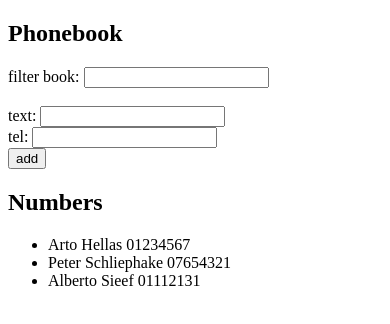
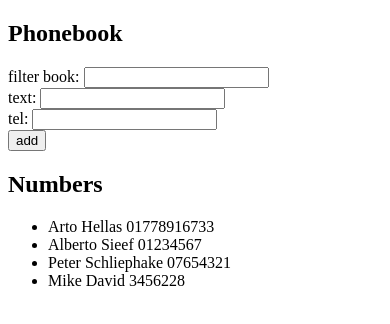
Before and after one commit to drzo1dberg/full-stack-open-submissions, a React (Vite) app in the folder part2 thephonebook/: page / in a window 390 px wide. Shown: the top 324 px of the page. Built offline with nearby package versions, Linux system fonts and the light colour scheme; data requests are answered from the project's data file.

Commit message:
solved 2.11: The Phonebook Step 6

```diff
--- /dev/null
+++ b/part2 thephonebook/db.json
@@ -0,0 +1,24 @@
+{
+    "persons":[
+      {
+        "name": "Arto Hellas",
+        "number": "01778916733",
+        "id": 1
+      },
+      {
+        "name": "Alberto Sieef",
+        "number": "01234567",
+        "id": 2
+      },
+      {
+        "name": "Peter Schliephake",
+        "number": "07654321",
+        "id": 3
+      },
+      {
+        "name": "Mike David",
+        "number": "3456228",
+        "id": 4
+      }
+    ]
+  }
--- a/part2 thephonebook/package.json
+++ b/part2 thephonebook/package.json
@@ -10,6 +10,7 @@
     "preview": "vite preview"
   },
   "dependencies": {
+    "axios": "^1.6.8",
     "react": "^18.2.0",
     "react-dom": "^18.2.0"
   },
@@ -21,6 +22,7 @@
     "eslint-plugin-react": "^7.33.2",
     "eslint-plugin-react-hooks": "^4.6.0",
     "eslint-plugin-react-refresh": "^0.4.5",
+    "json-server": "^1.0.0-beta.0",
     "vite": "^5.0.8"
   }
 }
--- a/part2 thephonebook/src/App.jsx
+++ b/part2 thephonebook/src/App.jsx
@@ -1,66 +1,22 @@
-import { useState } from "react";
+import { useState, useEffect } from "react";
+import AreTheseObjectsEqual from "./components/AreTheseObjectsEqual"
+import Phonebook from "./components/Phonebook"
+import Search from "./components/Search"
+import Input from './components/Input'
+import axios from "axios"
 
-const Phonebook = (props) => {
-  return (
-    <ul>
-      {props.arr.map((line) => {
-        return (
-          <li key={line.id}>
-            {line.name} {line.number}
-          </li>
-        );
-      })}
-    </ul>
-  );
-};
-const AreTheseObjectsEqual = (first, second) => {
-  for (const entry of first) {
-    if (
-      JSON.stringify(entry.name).toLowerCase() ===
-        JSON.stringify(second.name).toLowerCase() &&
-      second.name.length > 0
-    ) {
-      window.alert(`${second.name} is already added to phonebook`);
-      return true;
-    } else if (
-      JSON.stringify(entry.number) === JSON.stringify(second.number) &&
-      second.number.length > 0
-    ) {
-      window.alert(`The number ${second.number} is already added to phonebook`);
-      return true;
-    } else if (second.name.length <= 0 && second.number.length <= 0) {
-      window.alert("enter valid data");
-      return true;
-    }
-  }
-  return false;
-};
-const Search = (obj, query) =>
-  obj.filter((line) =>
-    JSON.stringify(line).toLowerCase().includes(query.toLowerCase())
-  );
-const Input = (props) => {
-  return props.value != null ? (
-    <div>
-      {props.text}
-      <input value={props.value} type={props.type} onChange={props.onChange} />
-    </div>
-  ) : (
-    <div>
-      {props.text}
-      <input type={props.type} onChange={props.onChange} />
-    </div>
-  );
-};
 const App = () => {
-  const [persons, setPersons] = useState([
-    { name: "Arto Hellas", number: "01234567", id: 1 },
-    { name: "Peter Schliephake", number: "07654321", id: 2 },
-    { name: "Alberto Sieef", number: "01112131", id: 3 },
-  ]);
+  const [persons, setPersons] = useState([]);
   const [newName, setNewName] = useState("");
   const [newNumber, setNewNumber] = useState("");
   const [query, setQuery] = useState([]);
+  useEffect(() =>  {
+    axios
+      .get('http://localhost:3001/persons')
+      .then(response => {
+        setPersons(response.data)
+      })
+  }, [])
   const handleForm = (e) => {
     e.preventDefault();
     const newPerson = {
@@ -78,7 +34,7 @@ const App = () => {
       case "text":
         setNewName(e.target.value);
         break;
-      case "number":
+      case "tel":
         setNewNumber(e.target.value);
         break;
       case "search":
@@ -98,7 +54,6 @@ const App = () => {
           onChange={handleInputChange}
         />
       </div>
-      <br />
       <form onSubmit={handleForm}>
         <div>
           <Input
@@ -109,7 +64,7 @@ const App = () => {
           />
           <Input
             text={"tel: "}
-            type="number"
+            type="tel"
             onChange={handleInputChange}
             value={newNumber}
           />
--- /dev/null
+++ b/part2 thephonebook/src/components/AreTheseObjectsEqual.jsx
@@ -0,0 +1,23 @@
+const AreTheseObjectsEqual = (first, second) => {
+    for (const entry of first) {
+      if (
+        JSON.stringify(entry.name).toLowerCase() ===
+          JSON.stringify(second.name).toLowerCase() &&
+        second.name.length > 0
+      ) {
+        window.alert(`${second.name} is already added to phonebook`);
+        return true;
+      } else if (
+        JSON.stringify(entry.number) === JSON.stringify(second.number) &&
+        second.number.length > 0
+      ) {
+        window.alert(`The number ${second.number} is already added to phonebook`);
+        return true;
+      } else if (second.name.length <= 0 && second.number.length <= 0) {
+        window.alert("enter valid data");
+        return true;
+      }
+    }
+    return false;
+  };
+export default AreTheseObjectsEqual
--- /dev/null
+++ b/part2 thephonebook/src/components/Input.jsx
@@ -0,0 +1,14 @@
+const Input = (props) => {
+    return props.value != null ? (
+      <div>
+        {props.text}
+        <input value={props.value} type={props.type} onChange={props.onChange} />
+      </div>
+    ) : (
+      <div>
+        {props.text}
+        <input type={props.type} onChange={props.onChange} />
+      </div>
+    );
+  };
+export default Input
--- /dev/null
+++ b/part2 thephonebook/src/components/Phonebook.jsx
@@ -0,0 +1,15 @@
+const Phonebook = (props) => {
+    return (
+      <ul>
+        {props.arr.map((line) => {
+          return (
+            <li key={line.id}>
+              {line.name} {line.number}
+            </li>
+          );
+        })}
+      </ul>
+    );
+  };
+
+export default Phonebook
--- /dev/null
+++ b/part2 thephonebook/src/components/Search.jsx
@@ -0,0 +1,5 @@
+const Search = (obj, query) =>
+    obj.filter((line) =>
+      JSON.stringify(line).toLowerCase().includes(query.toLowerCase())
+    );
+export default Search
```
Also changed, not shown: 1 other file (tests, documents, lock files or other folders).
